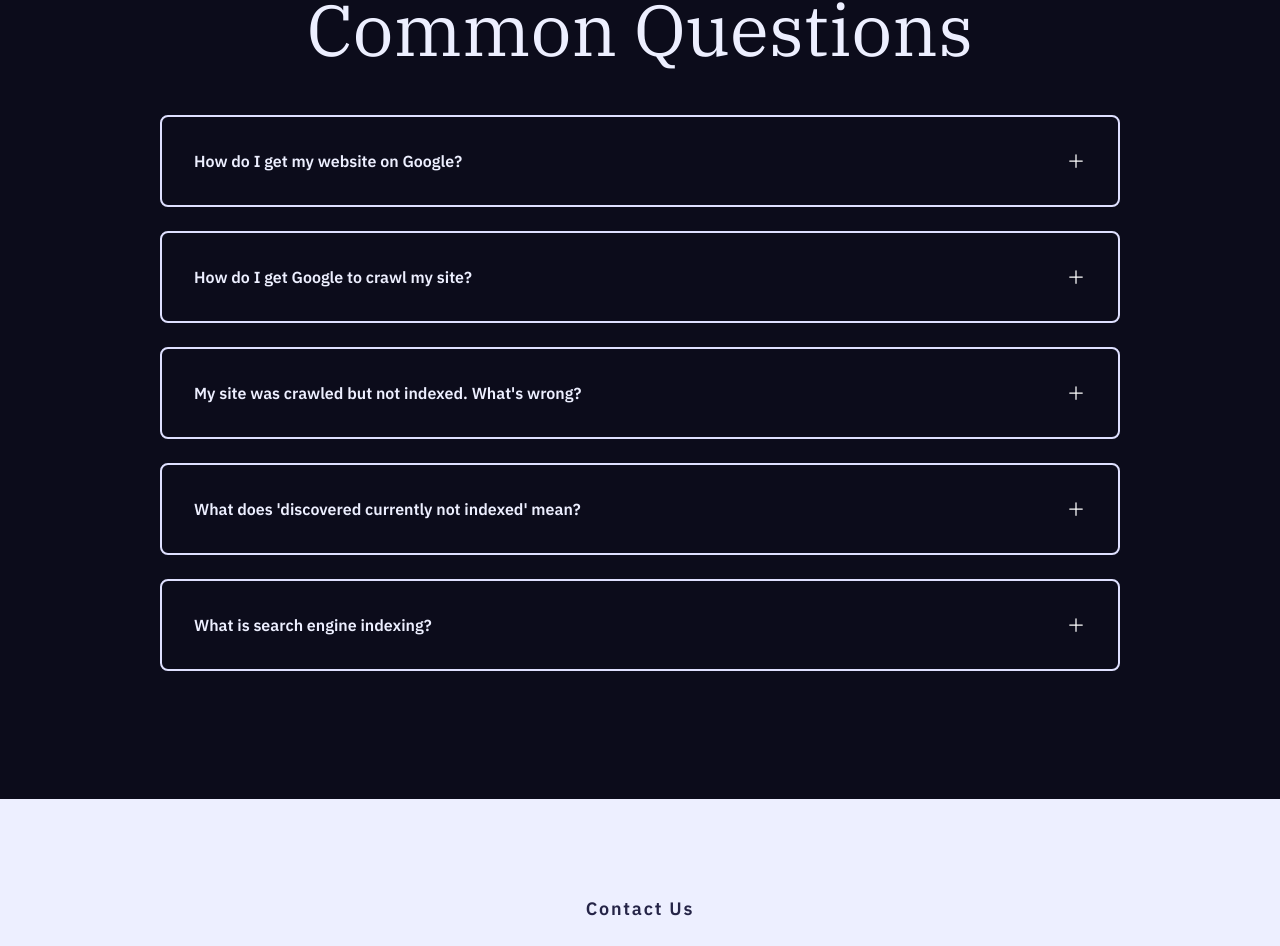
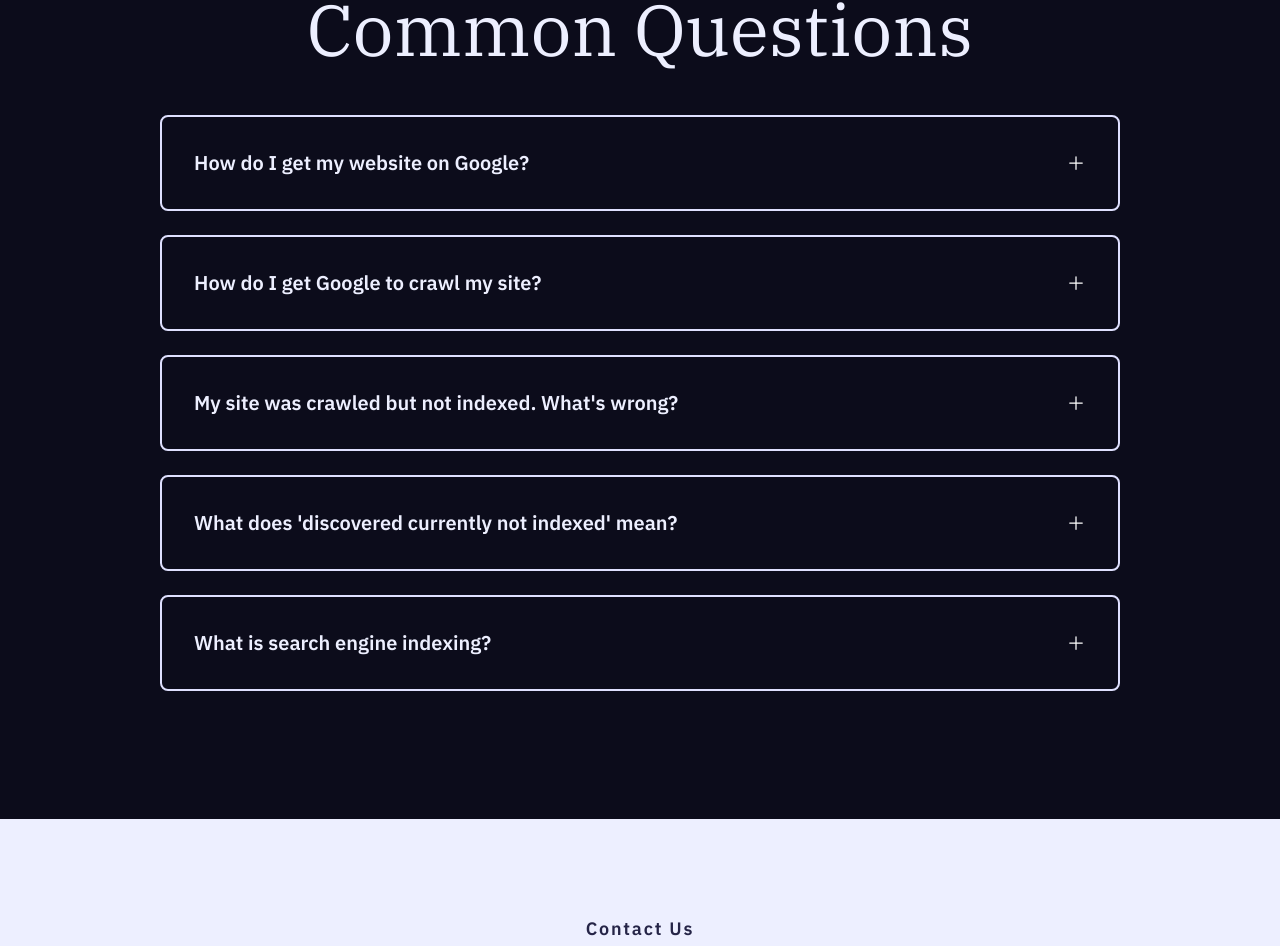
Before and after one commit to okanay/ga-backend-oa-client, a React (Vite) app: page / in a window 1280 px wide. Shown: the part 3661-4607 px from the top of the page. Built offline with nearby package versions, Linux system fonts and the light colour scheme.

Commit message:
features - 5

```diff
--- a/src/components/main/index/faq-section/faq.tsx
+++ b/src/components/main/index/faq-section/faq.tsx
@@ -21,7 +21,7 @@ export const Faq = () => {
               onClick={() => handleFaqOnClick(index)}
               className="flex w-full items-center justify-between gap-8 p-6 sm:p-8"
             >
-              <h1 className="text-start text-sm font-semibold text-flower-50 sm:text-base">
+              <h1 className="text-start text-sm font-semibold text-flower-50 sm:text-xl">
                 {faq.question}
               </h1>
               <m.div
@@ -39,7 +39,7 @@ export const Faq = () => {
               className={`overflow-hidden`}
             >
               <hr className="border-flower-50" />
-              <p className="p-6 text-start text-sm text-flower-50 sm:p-8">
+              <p className="p-6 text-start text-sm text-flower-50 sm:p-8 sm:text-lg">
                 {faq.answer}
               </p>
             </m.div>
--- /dev/null
+++ b/src/components/main/index/index.tsx
@@ -0,0 +1,17 @@
+import { HeroSection } from "@/components/main/index/hero-section";
+import { PriceSection } from "@/components/main/index/price-section";
+import { FeatureSection } from "@/components/main/index/feature-section";
+import { FaqSection } from "@/components/main/index/faq-section";
+import { ContactForm } from "@/components/main/index/contact-form";
+
+export const IndexSections = () => {
+  return (
+    <main className={"bg-flower-50"}>
+      <HeroSection />
+      <PriceSection />
+      <FeatureSection />
+      <FaqSection />
+      <ContactForm />
+    </main>
+  );
+};
--- a/src/pages/(main)/page.tsx
+++ b/src/pages/(main)/page.tsx
@@ -1,17 +1,5 @@
-import { HeroSection } from "@/components/main/index/hero-section";
-import { PriceSection } from "@/components/main/index/price-section";
-import { FaqSection } from "@/components/main/index/faq-section";
-import { FeatureSection } from "@/components/main/index/feature-section";
-import { ContactForm } from "@/components/main/index/contact-form";
+import { IndexSections } from "@/components/main/index";
 
 export const MainPage = () => {
-  return (
-    <main className={"bg-flower-50"}>
-      <HeroSection />
-      <PriceSection />
-      <FeatureSection />
-      <FaqSection />
-      <ContactForm />
-    </main>
-  );
+  return <IndexSections />;
 };
```
